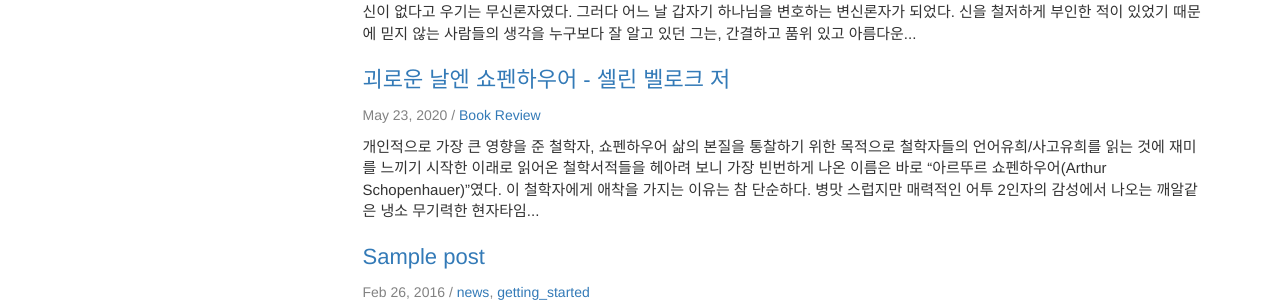
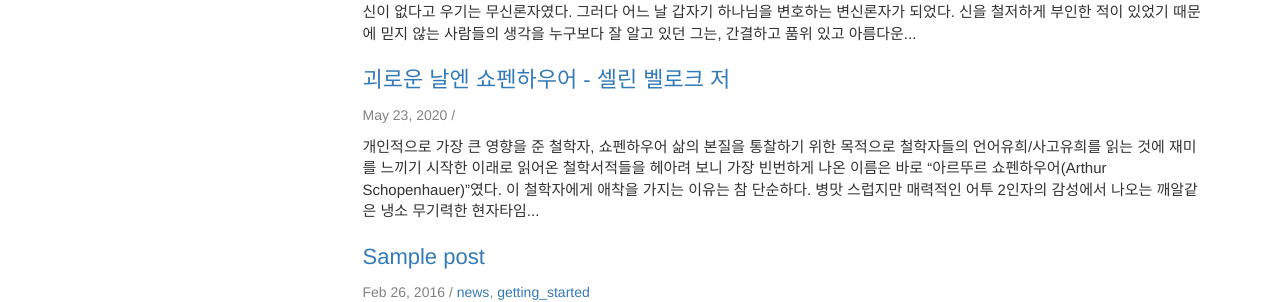
Before and after one commit to caferoman/caferoman.github.io, a Jekyll site: the page built from pages/news/news.html, in a window 1280 px wide. Shown: the part 296-598 px from the top of the page. Built offline with Jekyll 4.4.1, drawn with Linux system fonts in a browser that asks for light colours; comment, search, counter and statistics services are not loaded.

Commit message:
Update 2020-05-23-book-review-schopenhauer.md

```diff
--- a/_posts/2020-05-23-book-review-schopenhauer.md
+++ b/_posts/2020-05-23-book-review-schopenhauer.md
@@ -3,8 +3,6 @@
 published: true
 permalink: book-review-schopenhauer.html
 summary: "철학계의 옴므파탈, 개인적으로 내게 가장 영향력 있는 철학자"
-categories: [ Words ]
-tags: [ Book Review ]
 image: images/br001.jfif
 ---
 
```
